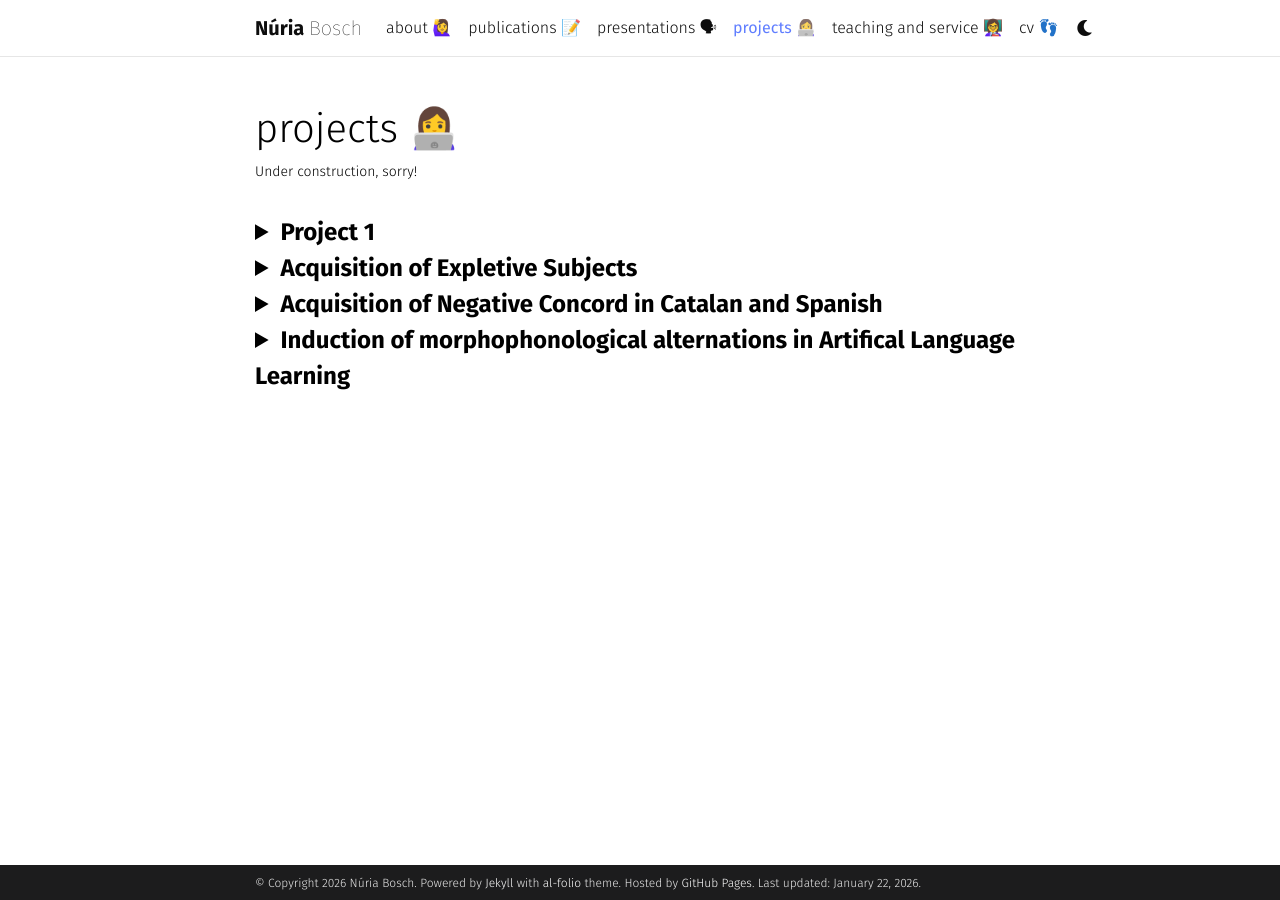
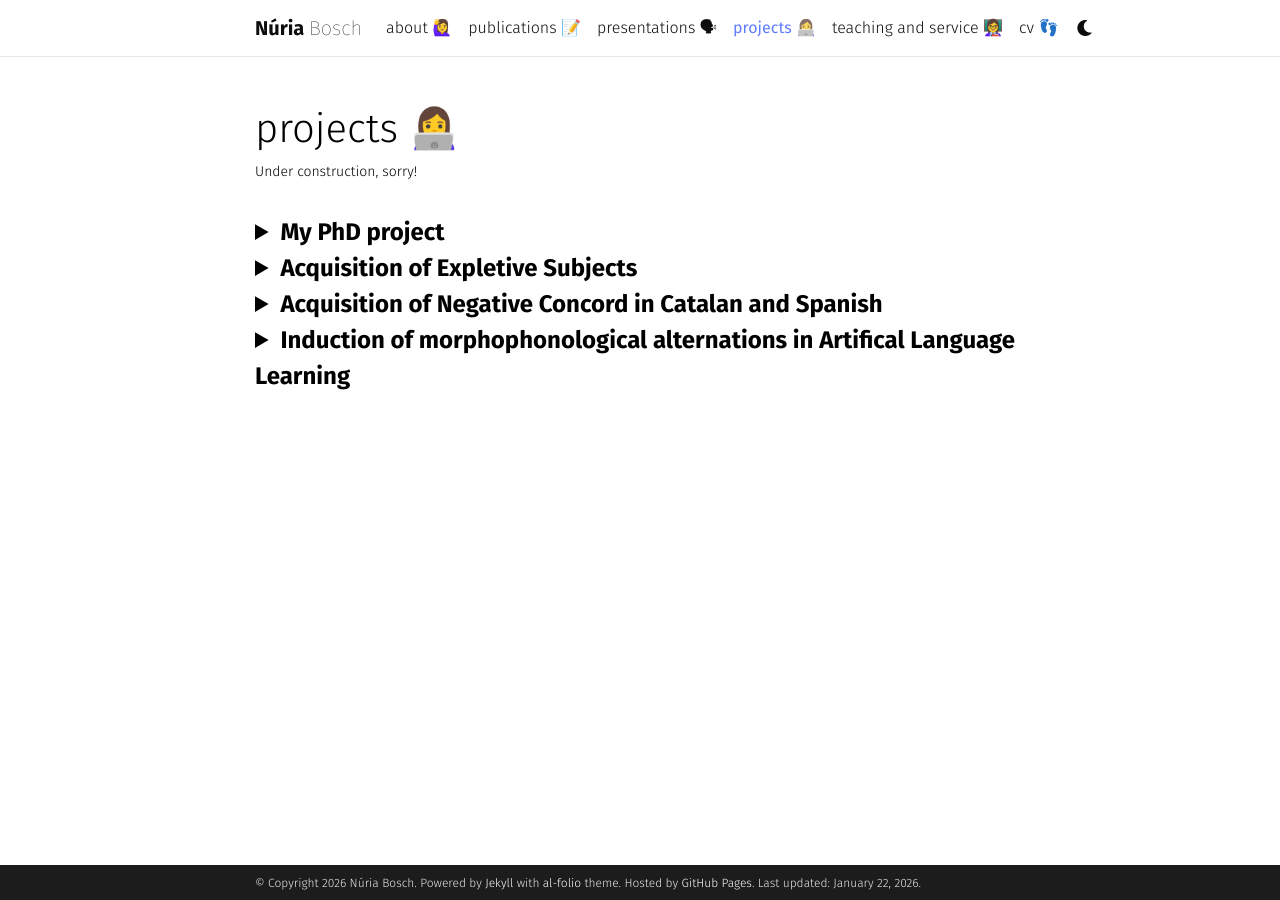
Before and after one commit to nuria-bosch/nuria-bosch.github.io, a Jekyll site: the page built from _pages/projects.md, in a window 1280 px wide. Built offline with Jekyll 4.4.1, drawn with Linux system fonts in a browser that asks for light colours; some web fonts are replaced; comment, search, counter and statistics services are not loaded; a style sheet for code colours, icons or effects is not loaded.

Commit message:
Update projects.md

```diff
--- a/_pages/projects.md
+++ b/_pages/projects.md
@@ -12,7 +12,7 @@ horizontal: false
 <!-- pages/projects.md -->
 <div class="projects">
 <details>
-  <summary class="project-title">Project 1</summary>
+  <summary class="project-title">My PhD project</summary>
   <h4>You can add a header</h4>
   <p>You can add text within a collapsed section.</p>
 </details>
```
